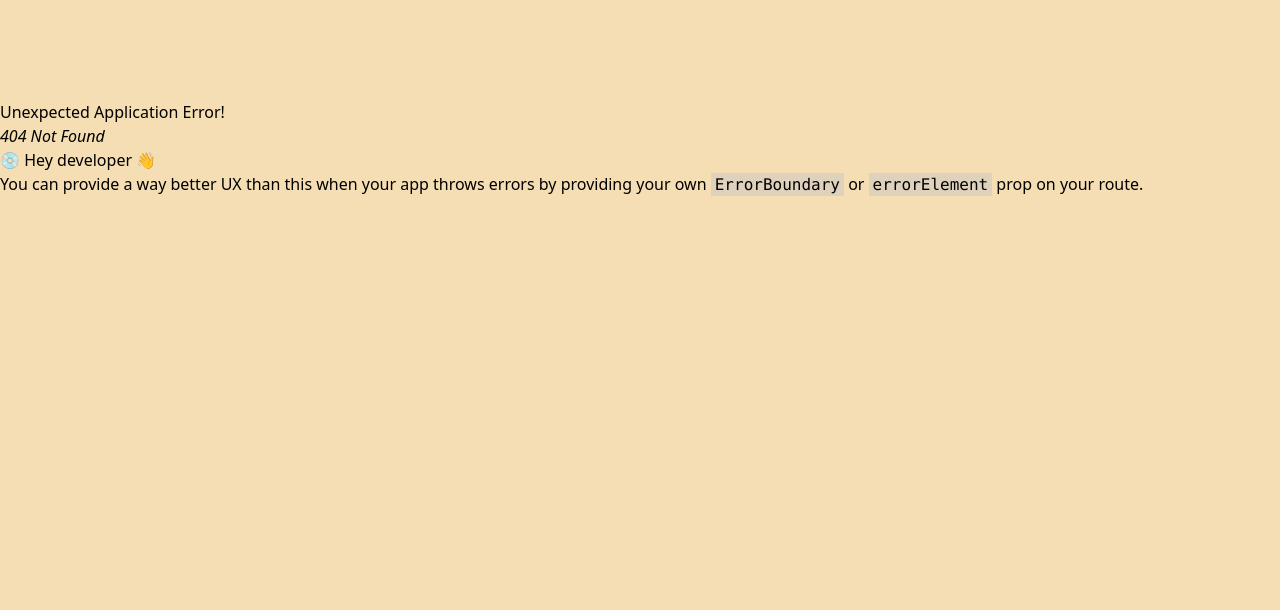
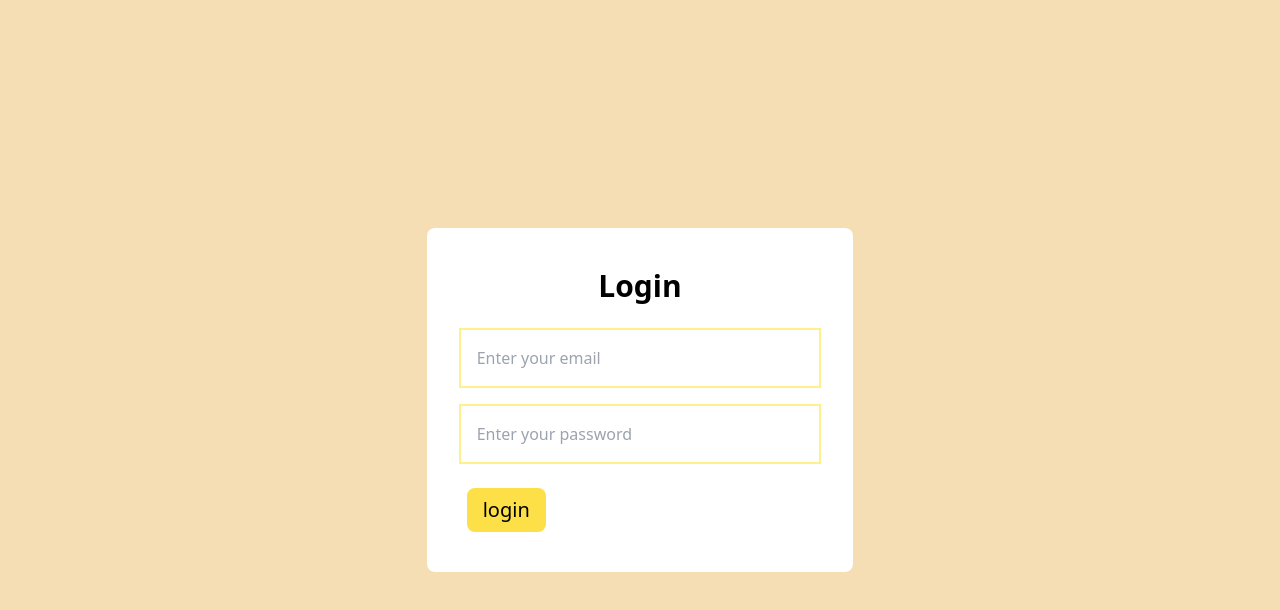
Before and after one commit to gdsc-gvp/CMS, a React (Vite) app in the folder frontend/: page /login in a window 1280 px wide. Before the commit this address had no page. Shown: the top 610 px of the page. Built offline with nearby package versions, Linux system fonts and the light colour scheme.

Commit message:
add login page

```diff
--- a/frontend/index.css
+++ b/frontend/index.css
@@ -4,5 +4,4 @@
 
 body {
     background-color: wheat;
-    padding-top: 100px;
 }
--- a/frontend/src/components/App.js
+++ b/frontend/src/components/App.js
@@ -4,6 +4,7 @@ import HomeBody from "./HomeBody";
 import ClubPage from "./ClubPage";
 import ClubOverview from "./ClubOverview";
 import ClubTeamList from "./ClubTeamList";
+import LoginPage from "./LoginPage";
 
 function App() {
     return (
@@ -38,6 +39,10 @@ const appRouter = createBrowserRouter([
                 ]
             }
         ]
+    },
+    {
+        path: "/login",
+        element: <LoginPage/>
     }
 ]);
 
--- a/frontend/src/components/Header.js
+++ b/frontend/src/components/Header.js
@@ -1,3 +1,5 @@
+import {Link} from "react-router-dom";
+
 function Header() {
     return (
         <header className="flex justify-between px-[50px] py-6 border-b-2 bg-white w-[100vw] fixed top-0">
@@ -7,8 +9,8 @@ function Header() {
             <div>
                 <nav>
                     <ul className="text-2xl flex">
-                        <li className="pr-4 cursor-pointer">home</li>
-                        <li className="pr-4 cursor-pointer">login</li>
+                        <Link to={"/"}><li className="pr-4 cursor-pointer">home</li></Link>
+                        <Link to={"/login"}><li className="pr-4 cursor-pointer">login</li></Link>
                     </ul>
                 </nav>
             </div>
--- a/frontend/src/components/HomeBody.js
+++ b/frontend/src/components/HomeBody.js
@@ -20,7 +20,7 @@ function HomeBody() {
     }
 
     return (
-        <main className="flex">
+        <main className="flex pt-[100px]">
             <ClubList list={eventsList.clubData}/>
             <EventPostList list={eventsList.postData} />
         </main>
--- /dev/null
+++ b/frontend/src/components/LoginPage.js
@@ -0,0 +1,27 @@
+function LoginPage() {
+
+    async function handleSubmit(e) {
+        e.preventDefault();
+
+        const form = e.target;
+        const formData = new FormData(form);
+
+        const response = await fetch('http://localhost:3000/api/signin', {method: form.method, body: formData});
+        const data = await response.json();
+        console.log(data);
+    }
+    return (
+        <div className="flex justify-center h-[100vh] items-center">
+            <div className="flex flex-col p-6 bg-white rounded-lg w-4/12">
+                <h1 className="text-3xl font-bold text-center m-4">Login</h1>
+                <form method="post" className="flex flex-col" onSubmit={(e) => handleSubmit(e)}>
+                    <input className="p-4 m-2 border-yellow-200 border-2" type="email" placeholder="Enter your email" name="email"></input>
+                    <input className="p-4 m-2 border-yellow-200 border-2" type="password" placeholder="Enter your password" name="password"></input>
+                    <button className="px-4 py-2 bg-yellow-300 rounded-lg m-4 w-fit text-xl" type="submit">login</button>
+                </form>
+            </div>
+        </div>
+    );
+}
+
+export default LoginPage;
```
